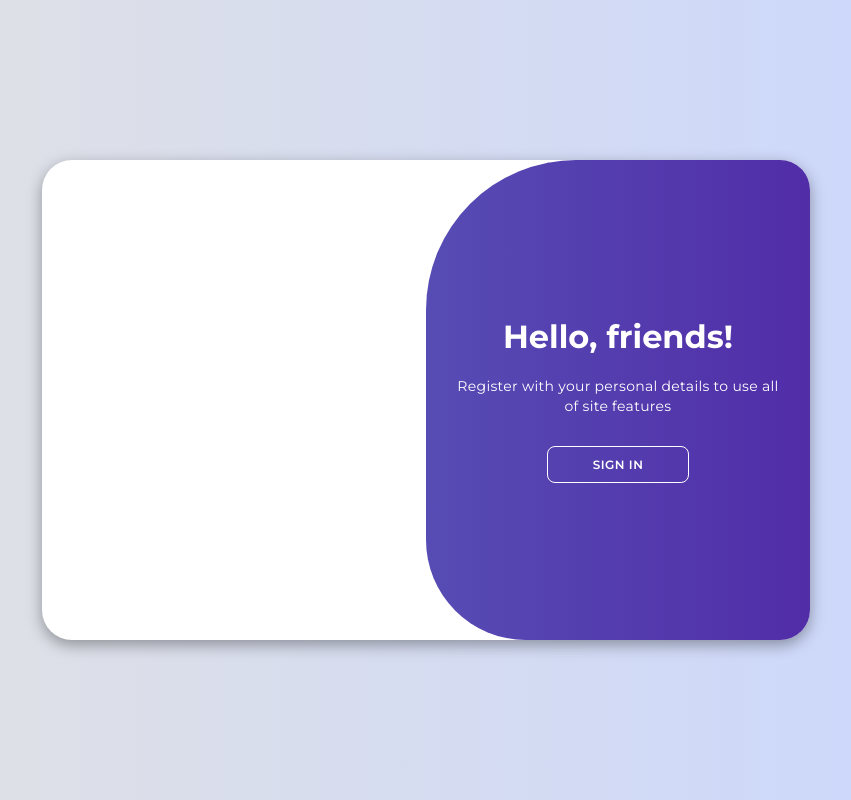
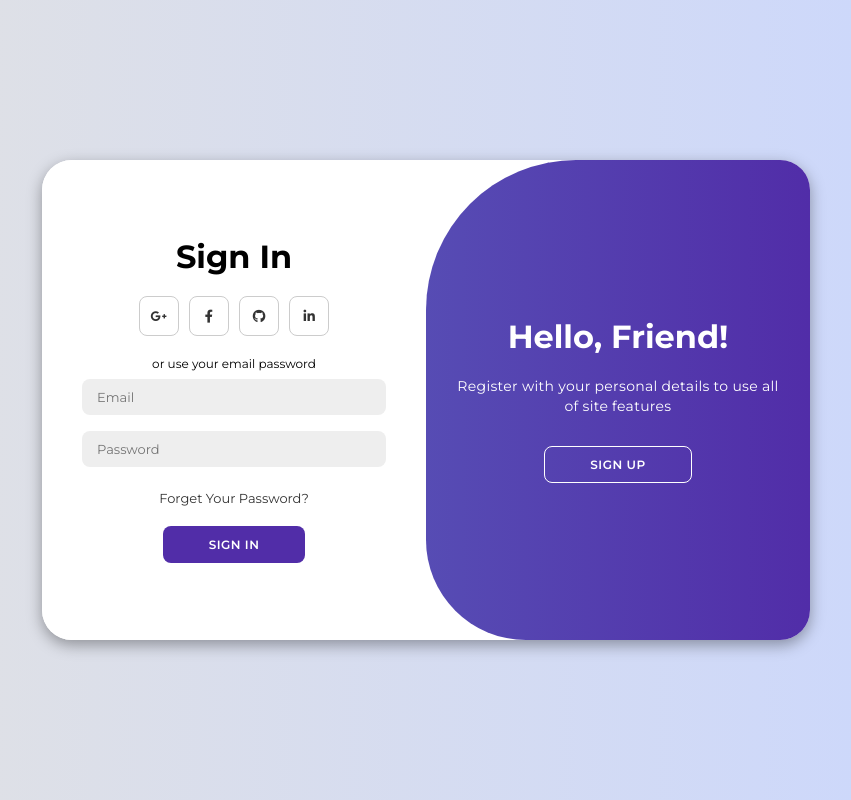
Before and after one commit to thiagomd22/login-page, a plain HTML site: page index.html in a window 1280 px wide. Shown: the whole page, without its empty margins (214-1065 px from the left). Drawn offline with Linux system fonts and the light colour scheme.

Commit message:
html-erros

```diff
--- a/index.html
+++ b/index.html
@@ -1,36 +1,39 @@
 <!DOCTYPE html>
-<html lang="pt-br">
+<html lang="en">
+
 <head>
     <meta charset="UTF-8">
     <meta name="viewport" content="width=device-width, initial-scale=1.0">
     <link rel="stylesheet" href="https://cdnjs.cloudflare.com/ajax/libs/font-awesome/6.4.2/css/all.min.css">
     <link rel="stylesheet" href="style.css">
-    <title>Login Page | thiagomd22</title>
+    <title>Modern Login Page | AsmrProg</title>
 </head>
+
 <body>
+
     <div class="container" id="container">
         <div class="form-container sign-up">
             <form>
                 <h1>Create Account</h1>
                 <div class="social-icons">
                     <a href="#" class="icon"><i class="fa-brands fa-google-plus-g"></i></a>
-                    <a href="#" class="icon"><i class="fa-brands fa-facebook"></i></a>
+                    <a href="#" class="icon"><i class="fa-brands fa-facebook-f"></i></a>
                     <a href="#" class="icon"><i class="fa-brands fa-github"></i></a>
                     <a href="#" class="icon"><i class="fa-brands fa-linkedin-in"></i></a>
                 </div>
-                <span>or use your email for registration</span>
+                <span>or use your email for registeration</span>
                 <input type="text" placeholder="Name">
                 <input type="email" placeholder="Email">
                 <input type="password" placeholder="Password">
                 <button>Sign Up</button>
             </form>
         </div>
-        <div class="form-container sign-up">
+        <div class="form-container sign-in">
             <form>
                 <h1>Sign In</h1>
                 <div class="social-icons">
                     <a href="#" class="icon"><i class="fa-brands fa-google-plus-g"></i></a>
-                    <a href="#" class="icon"><i class="fa-brands fa-facebook"></i></a>
+                    <a href="#" class="icon"><i class="fa-brands fa-facebook-f"></i></a>
                     <a href="#" class="icon"><i class="fa-brands fa-github"></i></a>
                     <a href="#" class="icon"><i class="fa-brands fa-linkedin-in"></i></a>
                 </div>
@@ -38,7 +41,7 @@
                 <input type="email" placeholder="Email">
                 <input type="password" placeholder="Password">
                 <a href="#">Forget Your Password?</a>
-                <button>Sign Up</button>
+                <button>Sign In</button>
             </form>
         </div>
         <div class="toggle-container">
@@ -49,9 +52,9 @@
                     <button class="hidden" id="login">Sign In</button>
                 </div>
                 <div class="toggle-panel toggle-right">
-                    <h1>Hello, friends!</h1>
+                    <h1>Hello, Friend!</h1>
                     <p>Register with your personal details to use all of site features</p>
-                    <button class="hidden" id="login">Sign In</button>
+                    <button class="hidden" id="register">Sign Up</button>
                 </div>
             </div>
         </div>
```
